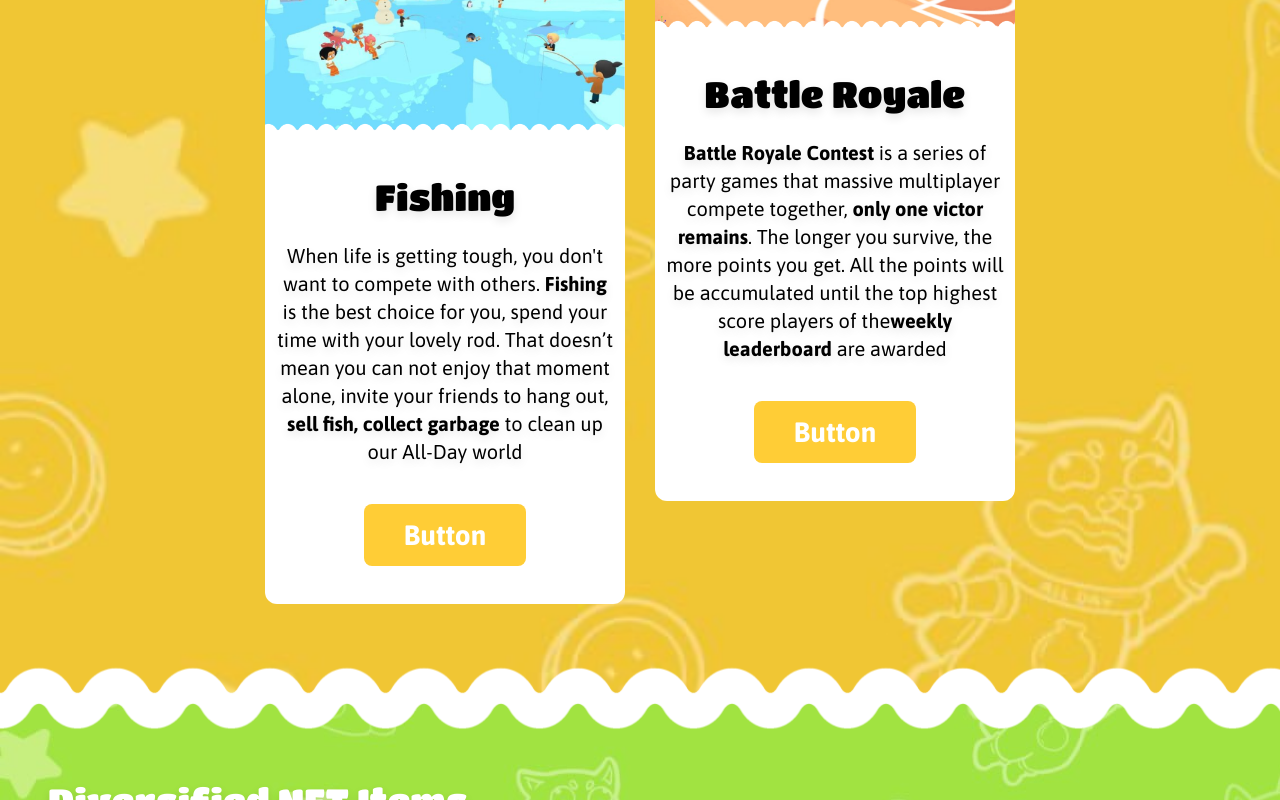
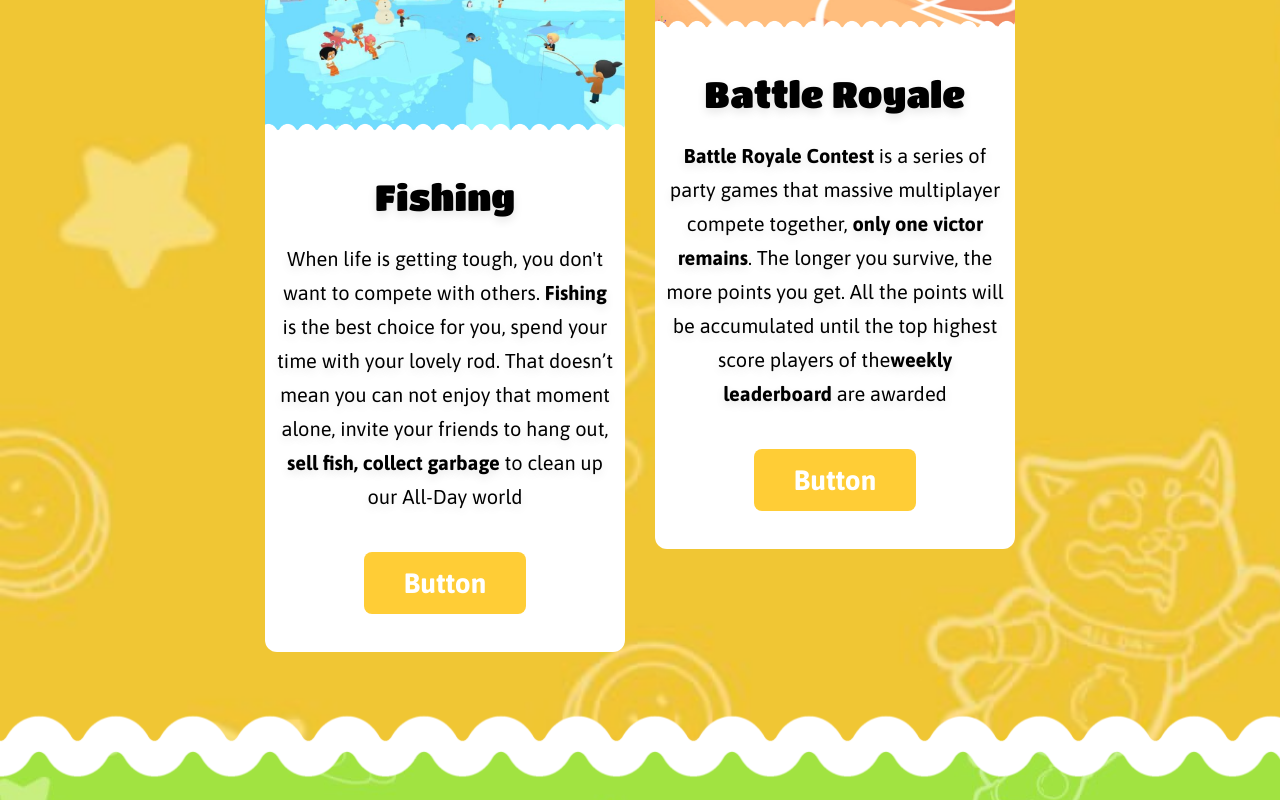
Before and after one commit to TaDuyKhang/demo, a React (Create React App) app: page / in a window 1280 px wide. Shown: the part 2480-3280 px from the top of the page. Built offline with nearby package versions, Linux system fonts and the light colour scheme.

Commit message:
chore: delete item section6, set line-height section 4

```diff
--- a/src/component/Section6.jsx
+++ b/src/component/Section6.jsx
@@ -80,14 +80,6 @@ const TEAM = [
     Former Client Lead at Tofu Studio`,
   },
   {
-    imageSrc: "img/section6/Quyen Nguyen.png",
-    name: "Quyen Nguyen",
-    role: "Head of Visual Artist",
-    desc: `  Former 3D Artist at Thunder Cloud
-    Former Concept Artist at Vintata
-    Former 3D Artist at VTV Studio`,
-  },
-  {
     imageSrc: "img/section6/Chau Cao.png",
     name: "Chau Cao",
     role: "Head of Animation",
--- a/src/css/Section4.scss
+++ b/src/css/Section4.scss
@@ -103,7 +103,7 @@
     text-shadow: 0px 4px 10px rgba(0, 0, 0, 0.1);
     font-weight: 400;
     font-size: 20px;
-    line-height: 28px;
+    line-height: 1.7;
     margin: 0 10px;
   }
 
```
